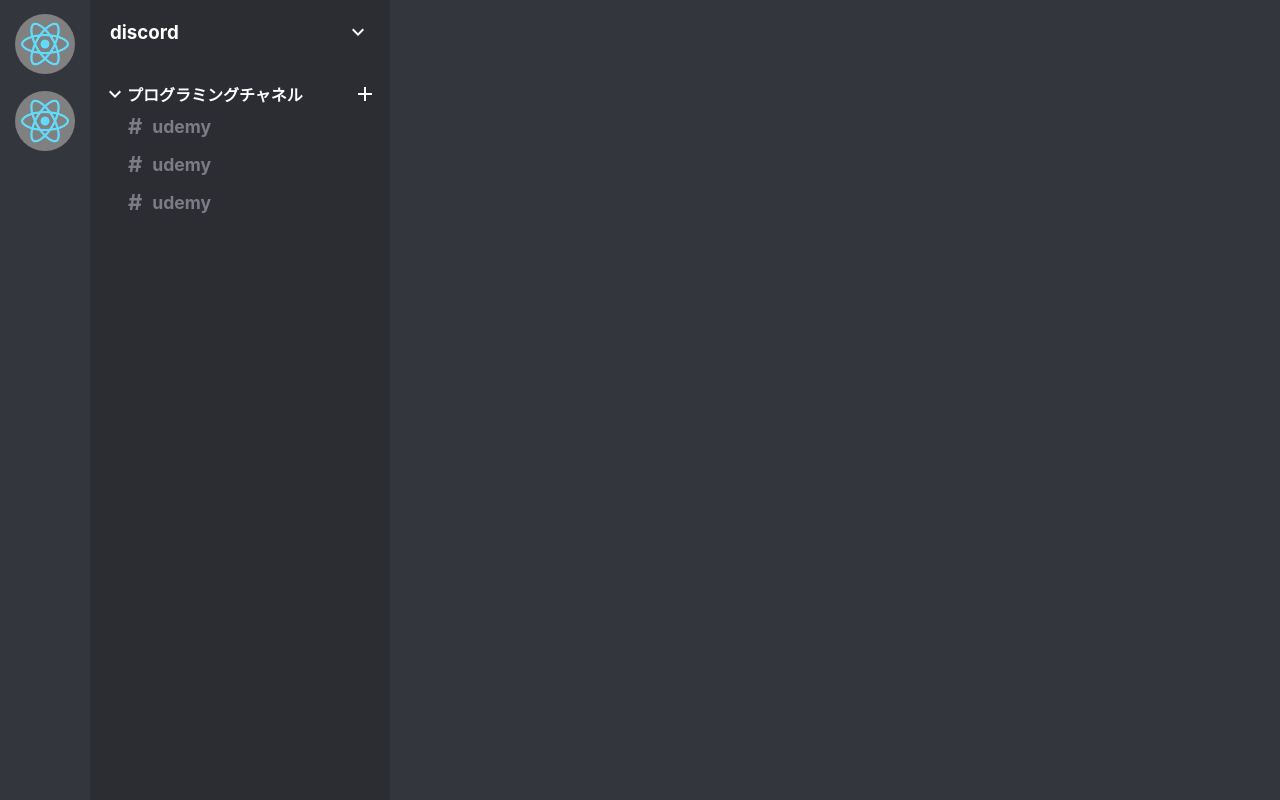
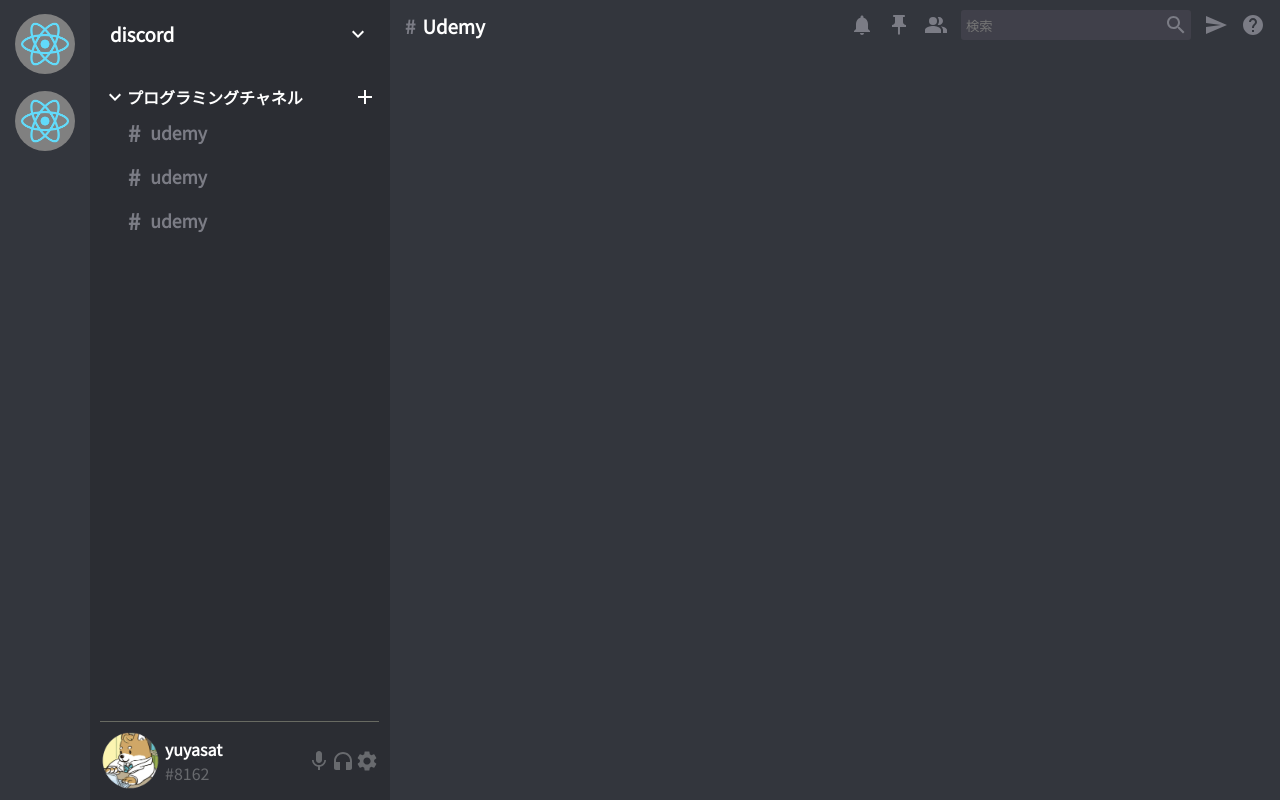
Before and after one commit to yuyasat-sandbox/discord-clone, a React (Create React App) app: page / in a window 1280 px wide. Built offline with nearby package versions, Linux system fonts and the light colour scheme.

Commit message:
Sidebar and ChatHeader

```diff
--- a/public/index.html
+++ b/public/index.html
@@ -1,14 +1,12 @@
 <!DOCTYPE html>
 <html lang="en">
+
 <head>
   <meta charset="utf-8" />
   <link rel="icon" href="%PUBLIC_URL%/favicon.ico" />
   <meta name="viewport" content="width=device-width, initial-scale=1" />
   <meta name="theme-color" content="#000000" />
-    <meta
-      name="description"
-      content="Web site created using create-react-app"
-    />
+  <meta name="description" content="Web site created using create-react-app" />
   <link rel="apple-touch-icon" href="%PUBLIC_URL%/logo192.png" />
   <!--
       manifest.json provides metadata used when your web app is installed on a
@@ -24,8 +22,10 @@
       work correctly both with client-side routing and a non-root public URL.
       Learn how to configure a non-root public URL by running `npm run build`.
     -->
-    <title>React App</title>
+  <link href="https://fonts.googleapis.com/css?family=Noto+Sans+JP" rel="stylesheet">
+  <title>Discord Clone</title>
 </head>
+
 <body>
   <noscript>You need to enable JavaScript to run this app.</noscript>
   <div id="root"></div>
@@ -40,4 +40,5 @@
       To create a production bundle, use `npm run build` or `yarn build`.
     -->
 </body>
+
 </html>
--- a/src/App.scss
+++ b/src/App.scss
@@ -0,0 +1,3 @@
+.App {
+  display: flex;
+}
--- a/src/App.tsx
+++ b/src/App.tsx
@@ -1,12 +1,14 @@
 import React from 'react';
 import './App.scss';
 import Sidebar from './components/sidebar/Sidebar';
+import Chat from './components/chat/Chat';
 
 function App() {
   return (
     <div className="App">
       {/* sidebar */}
       <Sidebar />
+      <Chat />
     </div>
   );
 }
--- /dev/null
+++ b/src/components/chat/Chat.scss
@@ -0,0 +1,6 @@
+.chat {
+  display: flex;
+  flex-direction: column;
+  flex-grow: 1;
+  background-color: #33363d;
+}
--- /dev/null
+++ b/src/components/chat/Chat.tsx
@@ -0,0 +1,17 @@
+import React from 'react'
+import './Chat.scss';
+import ChatHeader from './ChatHeader';
+
+const Chat = () => {
+  return (
+    <div className="chat">
+      <ChatHeader />
+      <div className="chatMessage">
+
+      </div>
+      <div className="chatInput"></div>
+    </div>
+  )
+}
+
+export default Chat
--- /dev/null
+++ b/src/components/chat/ChatHeader.scss
@@ -0,0 +1,47 @@
+.chatHeader {
+  display: flex;
+  align-items: center;
+  justify-content: space-between;
+  width: 100%;
+  padding-top: 10px;
+
+  .chatHeaderLeft {
+    padding-left: 15px;
+
+    .chatHeaderHash {
+      color: #7b7c85;
+      padding-right: 7px;
+    }
+
+    h3 {
+      color: white;
+    }
+  }
+
+  .chatHeaderRight {
+    padding-right: 15px;
+    display: flex;
+    align-items: center;
+    gap: 13px;
+    color: #7b7c85;
+
+    .chatHeaderSearch {
+      display: flex;
+      align-items: center;
+      background-color: #40404a;
+      padding: 3px;
+      border-radius: 3px;
+
+      input {
+        background: transparent;
+        outline: none;
+        color: white;
+        border: none;
+      }
+    }
+
+    .MuiSvgIcon-root {
+      cursor: pointer;
+    }
+  }
+}
--- /dev/null
+++ b/src/components/chat/ChatHeader.tsx
@@ -0,0 +1,34 @@
+import React from 'react'
+import './ChatHeader.scss';
+import NotificationsIcon from '@mui/icons-material/Notifications';
+import PushPinIcon from '@mui/icons-material/PushPin';
+import PeopleAltIcon from '@mui/icons-material/PeopleAlt';
+import SearchIcon from '@mui/icons-material/Search';
+import SendIcon from '@mui/icons-material/Send';
+import HelpIcon from '@mui/icons-material/Help';
+
+const ChatHeader = () => {
+  return (
+    <div className="chatHeader">
+      <div className="chatHeaderLeft">
+        <h3>
+          <span className='chatHeaderHash'>#</span>
+          Udemy
+        </h3>
+      </div>
+      <div className="chatHeaderRight">
+        <NotificationsIcon />
+        <PushPinIcon />
+        <PeopleAltIcon />
+        <div className="chatHeaderSearch">
+          <input type="text" placeholder="検索" />
+          <SearchIcon />
+        </div>
+        <SendIcon />
+        <HelpIcon />
+      </div>
+    </div>
+  )
+}
+
+export default ChatHeader
--- a/src/components/sidebar/Sidebar.scss
+++ b/src/components/sidebar/Sidebar.scss
@@ -1,8 +1,8 @@
 .sidebar {
   display: flex;
-  flex: 0.35;
+  flex: 0.30;
   height: 100vh;
-  background-color: #33363d;
+  // background-color: #33363d;
 
   .sidebarLeft {
     display: flex;
@@ -33,6 +33,8 @@
   .sidebarRight {
     background-color: #2b2d33;
     width: 300px;
+    position: relative;
+    flex-grow: 1;
 
     .sidebarTop {
       color: #fff;
@@ -61,5 +63,46 @@
         }
       }
     }
+
+    .sidebarFooter {
+      position: absolute;
+      bottom: 0;
+      display: flex;
+      align-items: center;
+      justify-content: space-between;
+      width: 93%;
+      padding-bottom: 10px;
+      border-top: 1px solid #686a62;
+      padding-top: 10px;
+      margin-left: -3px;
+
+      .sidebarAccount {
+        display: flex;
+        align-items: center;
+
+        img {
+          width: 60px;
+        }
+
+        .accountName {
+          margin-left: 5px;
+
+          h4 {
+            color: white;
+            font-weight: 500px
+          }
+
+          span {
+            color: #686a6e;
+          }
+        }
+      }
+
+      .sidebarVoice {
+        display: flex;
+        align-items: center;
+        color: #686a6e;
+      }
+    }
   }
 }
--- a/src/components/sidebar/Sidebar.tsx
+++ b/src/components/sidebar/Sidebar.tsx
@@ -3,6 +3,9 @@ import './Sidebar.scss';
 import ExpandMoreIcon from '@mui/icons-material/ExpandMore';
 import AddIcon from '@mui/icons-material/Add';
 import SidebarChannel from './SidebarChannel';
+import MicIcon from '@mui/icons-material/Mic';
+import HeadphonesIcon from '@mui/icons-material/Headphones';
+import SettingsIcon from '@mui/icons-material/Settings';
 
 const Sidebar = () => {
   return (
@@ -34,6 +37,22 @@ const Sidebar = () => {
             <SidebarChannel />
             <SidebarChannel />
           </div>
+
+          <div className="sidebarFooter">
+            <div className="sidebarAccount">
+              <img src="./icon.png" alt="" />
+              <div className="accountName">
+                <h4>yuyasat</h4>
+                <span>#8162</span>
+              </div>
+            </div>
+
+            <div className="sidebarVoice">
+              <MicIcon />
+              <HeadphonesIcon />
+              <SettingsIcon />
+            </div>
+          </div>
         </div>
       </div>
     </div>
--- a/src/index.scss
+++ b/src/index.scss
@@ -1,5 +1,6 @@
 * {
   margin: 0;
+  font-family: "Noto Sans JP";
 }
 
 body {
```
Also changed, not shown: public/icon.png (added). Lines whose indentation alone changed are shown as unchanged.
